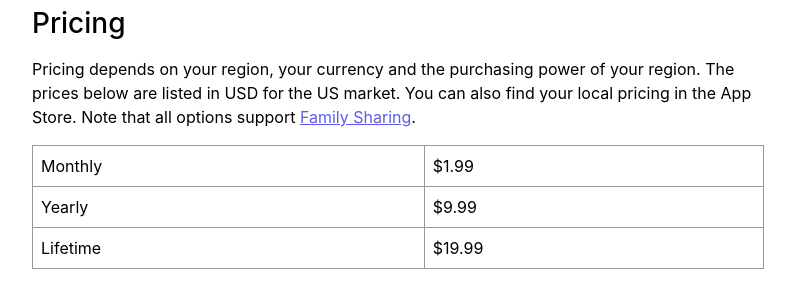
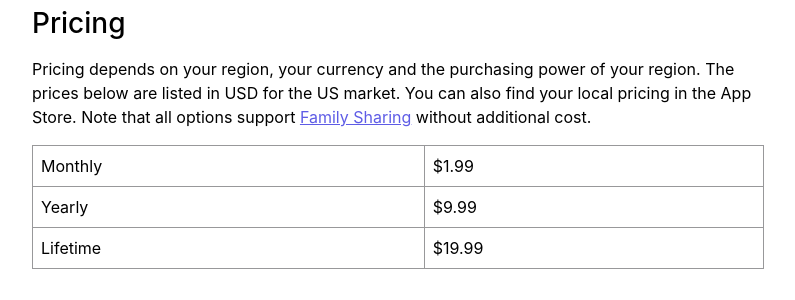
Before and after one commit to bluecometlabs/getexpenses.app, a Jekyll site: the page built from pages/pro.md, in a window 1280 px wide. Shown: the part 1161-1461 px from the top of the page, without its empty margins (242-1037 px from the left). Built offline with Jekyll 4.4.1, drawn with Linux system fonts in a browser that asks for light colours.

Commit message:
Update pro page

```diff
--- a/pages/pro.md
+++ b/pages/pro.md
@@ -124,7 +124,7 @@
 
 ### Pricing
 
-Pricing depends on your region, your currency and the purchasing power of your region. The prices below are listed in USD for the US market. You can also find your local pricing in the App Store. Note that all options support [Family Sharing](/faq/family-sharing).
+Pricing depends on your region, your currency and the purchasing power of your region. The prices below are listed in USD for the US market. You can also find your local pricing in the App Store. Note that all options support [Family Sharing](/faq/family-sharing) without additional cost.
 
 <div class="table-responsive">
     <table class="table table-bordered table-appearance">
```
